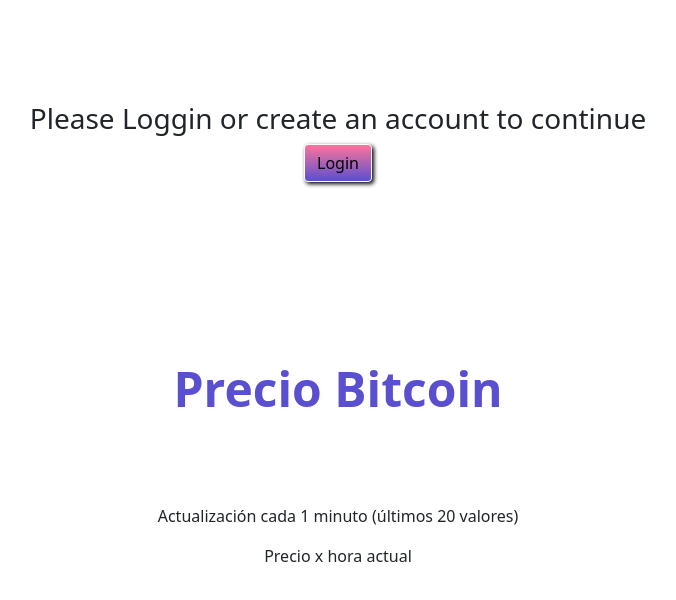
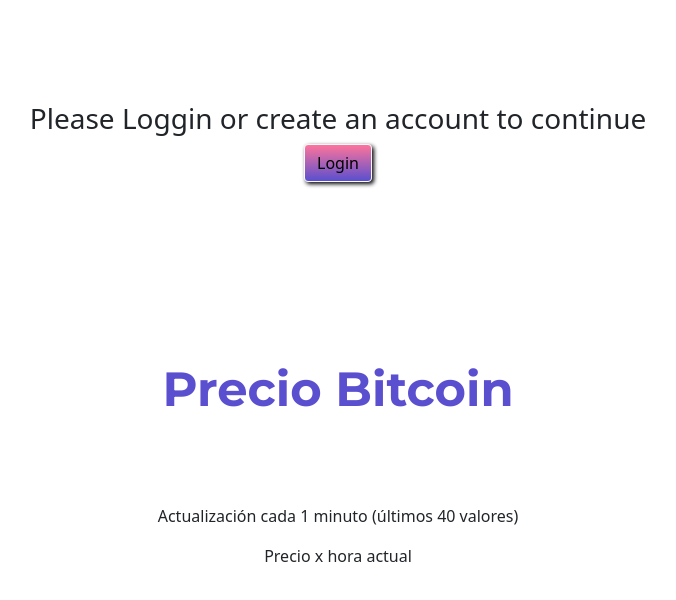
Before and after one commit to nathaliefc1/cryptonat-front-next, a Next.js app: page /simulator in a window 1280 px wide. Shown: the part 840-1440 px from the top of the page, without its empty margins (302-978 px from the left). Built offline with nearby package versions, Linux system fonts and the light colour scheme; no server answers.

Commit message:
preparando heroku

```diff
--- a/components/Chart.tsx
+++ b/components/Chart.tsx
@@ -15,7 +15,7 @@ Chart.register(BarElement, BarController, LinearScale, CategoryScale);
 const ChartStyle = styled.div`
     padding: 50px;
     h2  {
-        font-family: "Montserrat", sans - serif;
+        font-family: "Montserrat", sans-serif;
         font-size: 3rem;
         line-height: 1.5;
         font-weight: bolder;
@@ -28,8 +28,13 @@ const ChartStyle = styled.div`
 export const MyChart = () => {
     const { data } = useSWR("/api/v3/klines?symbol=BTCUSDT&interval=1m");
     console.log("binance data");
-    console.log(data);
+    // console.log(data);
     const ref = useRef<HTMLCanvasElement>();
+
+    // constructor (props) {
+    //     super(props);
+
+    // }
 
     const chart = useMemo(() => {
         if (!ref.current) return;
@@ -66,7 +71,7 @@ export const MyChart = () => {
         // Get only open values from binance
         const open_values = _.takeRight(
             data.map((e) => parseFloat(e[1])),
-            30
+            40
         );
         //console.log(open_values);
         chart.data.labels = _.range(open_values.length);
@@ -77,7 +82,7 @@ export const MyChart = () => {
     return (
         <ChartStyle className="container">
             <h2>Precio Bitcoin</h2>
-            <p>Actualización cada 1 minuto (últimos 20 valores)</p>
+            <p>Actualización cada 1 minuto (últimos 40 valores)</p>
             <p> Precio x hora actual</p>
             <div style={{ height: 500 }}>
                 <canvas ref={ref} />
--- a/components/Form.tsx
+++ b/components/Form.tsx
@@ -5,6 +5,9 @@ import { useUser } from '@auth0/nextjs-auth0';
 import Simulator from '../pages/api/simulator';
 import styled from 'styled-components';
 import { ButtonGradient } from "./ButtonGradient";
+import Binance from '../pages/api/binance';
+
+const binance = new Binance();
 
 const Title = styled.h1`
     font-family: "Montserrat", sans-serif;
@@ -44,9 +47,8 @@ export const addEuros = async (data) => {
 export default function Form(props) {
     const { register, handleSubmit, reset } = useForm<IFormInput>();
     const onSubmit = handleSubmit(async (data: IFormInput) => {
+        const response = await binance.getCryptoPrice(data.cryptocurrency);
         await addEuros(data);
-        console.log('SUBMIT');
-        console.log(data);
         reset();
     });
     const { user, error, isLoading } = useUser();
@@ -83,12 +85,13 @@ export default function Form(props) {
                             <option value="DOGE">Dogecoin (DOGE)</option>
                             <option value="UNI">Uniswap (UNI)</option>
                         </select>
+
+                        <input className="col-2 btn btn-primary" type="submit" />
                         <input className="form-control col-xs-2 mr-2"
                             type="date"
                             placeholder="Notification date"
                             {...register("checkDate")}
                         />
-                        <input className="col-2 btn btn-primary" type="submit" />
                     </>
                 )}
             </form>
--- a/package.json
+++ b/package.json
@@ -11,6 +11,7 @@
     "babel-plugin-styled-components": "^1.12.0",
     "chart.js": "^3.2.1",
     "lodash": "^4.17.21",
+    "luxon": "^1.26.0",
     "next": "^10.1.3",
     "react": "^17.0.2",
     "react-charts": "^2.0.0-beta.7",
@@ -23,7 +24,7 @@
   },
   "scripts": {
     "dev": "next dev",
-    "start": "next start",
+    "start": "next start -p $PORT",
     "build": "next build"
   },
   "devDependencies": {
--- /dev/null
+++ b/pages/api/binance.ts
@@ -0,0 +1,11 @@
+import axios from "axios";
+
+export default class Binance {
+  service: any;
+  constructor() {
+    this.service = axios.create({ baseURL: "https://api.binance.com" });
+  }
+
+  getCryptoPrice = (symbol) =>
+    this.service.get(`/api/v3/ticker/price?symbol=${symbol}EUR`);
+}
--- a/pages/simulator.tsx
+++ b/pages/simulator.tsx
@@ -1,5 +1,5 @@
 import axios from 'axios';
-import Form from '../components/Form'
+import Form from '../components/Form';
 import { PrimaryLayout } from '../components/layouts/PrimaryLayout';
 import { TitleSimulator } from '../components/TitleSimulator';
 import { SWRConfig } from "swr";
```
Also changed, not shown: 1 other file (tests, documents, lock files or other folders).
